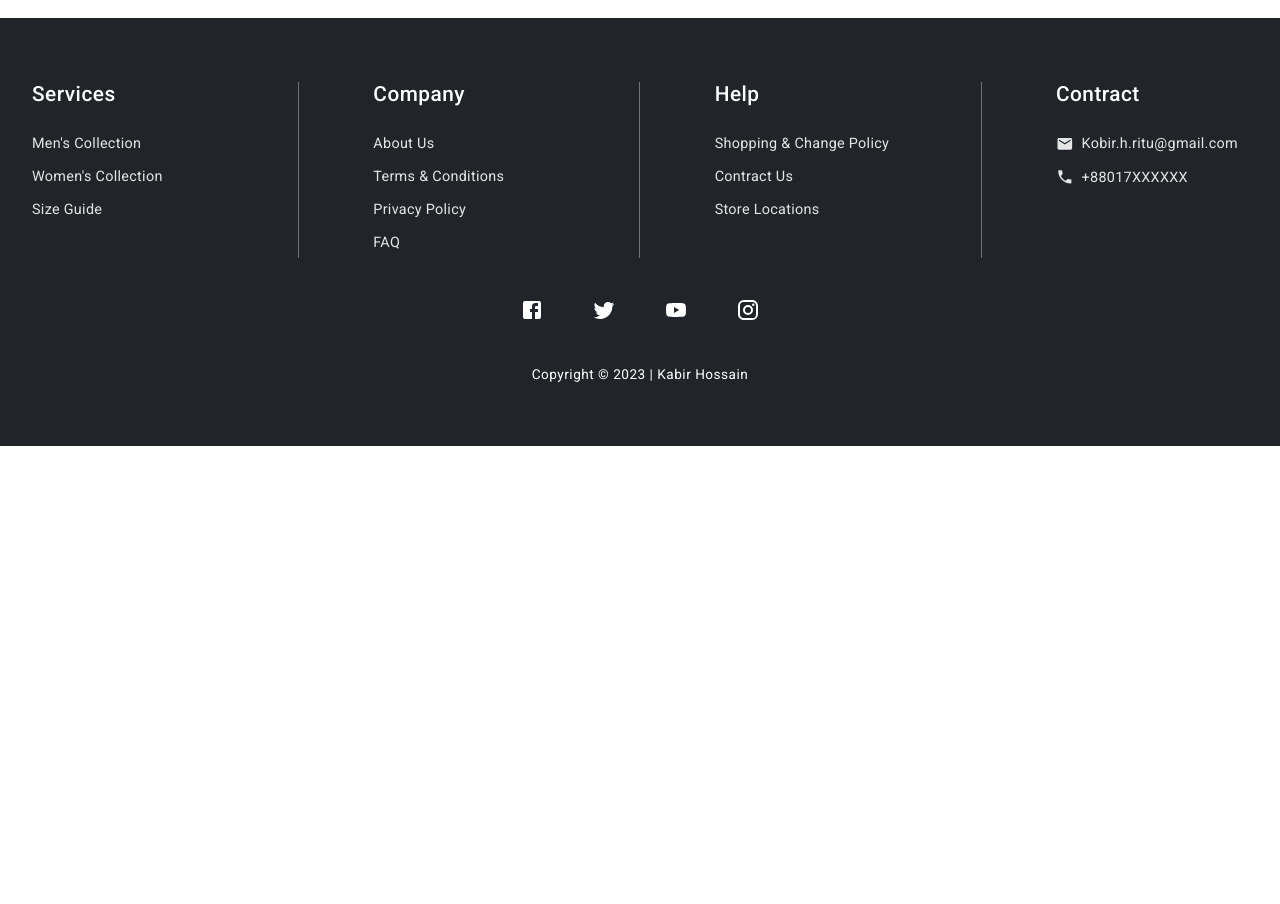
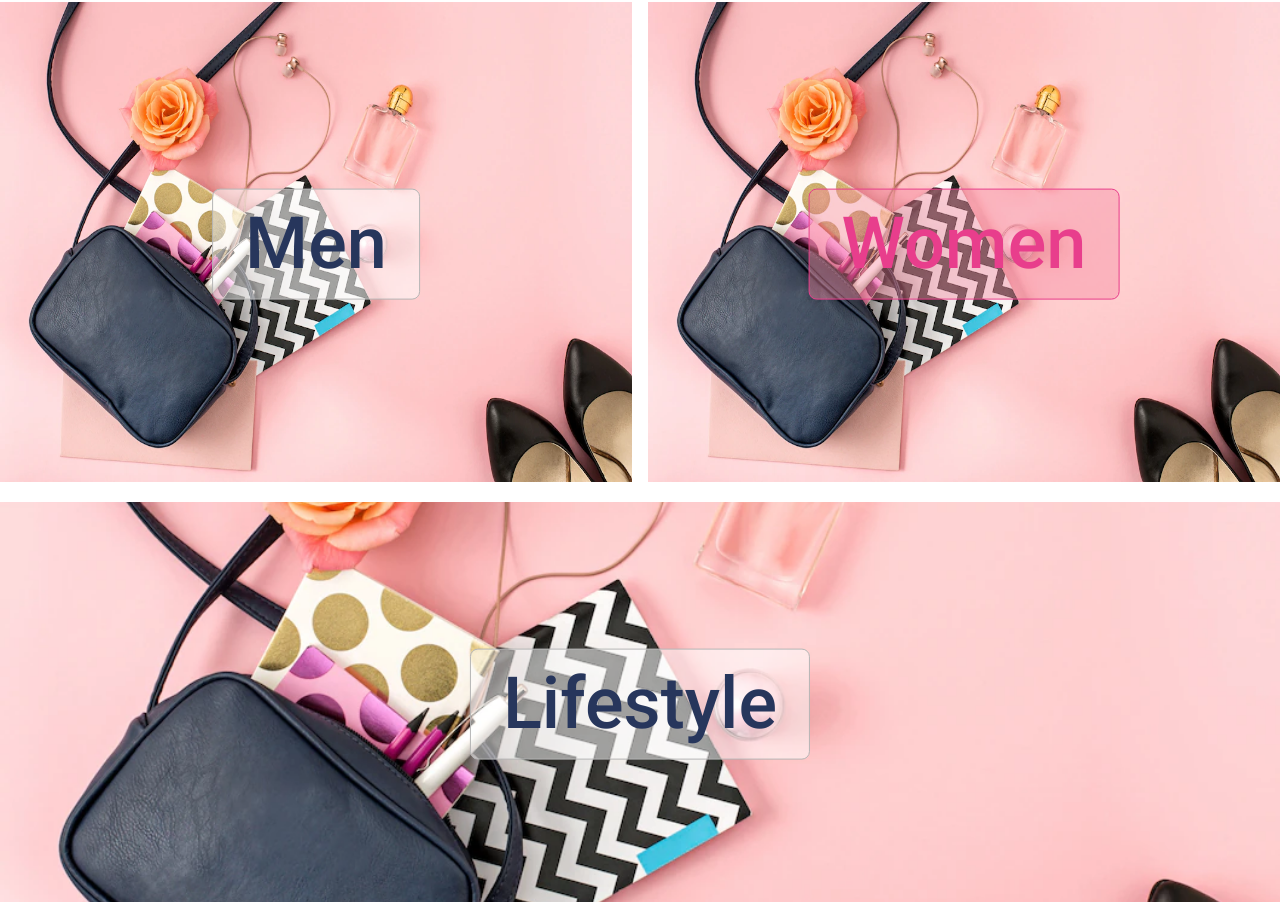
Before and after one commit to kobir1989/Elite-Fashion, a React (Create React App) app in the folder client/: page / in a window 1280 px wide. Shown: the part 770-1674 px from the top of the page. Before the commit the page ends 1216 px from the top, so only its background shows below. Built offline with nearby package versions, Linux system fonts and the light colour scheme.

Commit message:
Categories section card added

```diff
--- /dev/null
+++ b/client/src/pages/Home/Components/CategoriesSection.js
@@ -0,0 +1,35 @@
+import React from 'react';
+import styles from "../styles/CategoriesSection.module.scss";
+import Typography from "../../../components/Common/Typography/Typography";
+
+//TODO: Need Refactor here
+const CategoriesSection = () => {
+   return (
+      <div className={styles.category_wrapper}>
+         <div className={styles.row_one}>
+            <div className={styles.category_man_wrapper}>
+               <img className={styles.img} src="/assets/lifestyles.webp" alt="" />
+               <div className={styles.category_title_men}>
+                  <Typography variant={"h1"}>Men</Typography>
+               </div>
+            </div>
+            <div className={styles.category_women_wrapper}>
+               <img src="/assets/lifestyles.webp" alt="" />
+               <div className={styles.category_title_women}>
+                  <Typography variant={"h1"}>Women</Typography>
+               </div>
+            </div>
+         </div>
+         <div className={styles.row_two}>
+            <div className={styles.category_lifestyle_wrapper}>
+               <img src="/assets/lifestyles.webp" alt="" />
+               <div className={styles.category_title_lifestyle}>
+                  <Typography variant={"h1"}>Lifestyle</Typography>
+               </div>
+            </div>
+         </div>
+      </div>
+   )
+}
+
+export default CategoriesSection;
--- a/client/src/pages/Home/Components/Hero.js
+++ b/client/src/pages/Home/Components/Hero.js
@@ -26,7 +26,7 @@ const Hero = () => {
       <div>
          <Slider {...settings}>
             <div className={`${styles.slider_cover_wrapper} ${styles.cover_1}`}>
-               <img src="assets/lifestyles.webp" alt="cover" />
+               <img src="assets/shoe-cover.webp" alt="cover" />
                <div className={styles.cover_text}>
                   <Typography variant={"h1"}>
                      Everything you <br /> need, on a
--- a/client/src/pages/Home/Home.js
+++ b/client/src/pages/Home/Home.js
@@ -1,6 +1,8 @@
 import React from 'react';
 import PageLayout from '../../layouts/PageLayout';
 import Hero from './Components/Hero';
+import CategoriesSection from './Components/CategoriesSection';
+import styles from "./styles/Home.module.scss";
 
 const Home = () => {
    return (
@@ -8,6 +10,9 @@ const Home = () => {
          <section>
             <Hero />
          </section>
+         <section>
+            <CategoriesSection />
+         </section>
       </PageLayout>
    )
 }
--- /dev/null
+++ b/client/src/pages/Home/styles/CategoriesSection.module.scss
@@ -0,0 +1,82 @@
+@import "../../../sass/sass-utils/mixins";
+@import "../../../sass/sass-utils/colors";
+
+.category_wrapper {
+	width: 100%;
+	@include flex-col;
+	gap: 1rem;
+	.row_one {
+		@include flex-col;
+		cursor: pointer;
+		gap: 1rem;
+		@include screens-md {
+			@include flex-row;
+		}
+		img {
+			width: 100%;
+			height: 30vh;
+			@include screens-md {
+				width: 100%;
+				height: 60vh;
+			}
+		}
+		.category_man_wrapper {
+			position: relative;
+			.category_title_men {
+				position: absolute;
+				top: 50%;
+				left: 50%;
+				background-color: $glass_white;
+				color: $navy;
+				border-radius: 8px;
+				padding: 1rem 2rem;
+				border: 1px solid $gray;
+				transform: translate(-50%, -50%);
+			}
+		}
+		.category_women_wrapper {
+			position: relative;
+			.category_title_women {
+				position: absolute;
+				color: $pink_main;
+				background-color: $glass_pink;
+				padding: 1rem 2rem;
+				border: 1px solid $pink_main;
+				border-radius: 8px;
+				top: 50%;
+				left: 50%;
+				transform: translate(-50%, -50%);
+			}
+		}
+	}
+	.row_two {
+		position: relative;
+		cursor: pointer;
+		img {
+			width: 100%;
+			height: 30vh;
+			background-size: cover;
+			background-position: center;
+			object-fit: cover;
+			@include screens-md {
+				width: 100%;
+				height: 50vh;
+			}
+		}
+		&:hover {
+			cursor: pointer;
+			opacity: 0.9;
+		}
+		.category_title_lifestyle {
+			position: absolute;
+			top: 50%;
+			left: 50%;
+			transform: translate(-50%, -50%);
+			background-color: $glass_white;
+			color: $navy;
+			padding: 1rem 2rem;
+			border: 1px solid $gray;
+			border-radius: 8px;
+		}
+	}
+}
--- /dev/null
+++ b/client/src/pages/Home/styles/Home.module.scss
@@ -0,0 +1,3 @@
+section:not(:first-child) {
+	margin: 2rem 0;
+}
--- a/client/src/sass/sass-utils/_colors.scss
+++ b/client/src/sass/sass-utils/_colors.scss
@@ -16,6 +16,8 @@ $white: #fff;
 $light_gray: #e5e5e5;
 $pink_main: #e83e8c;
 $red_deep: #f24a72;
+$pink_light: #ffc0cb;
 $body: #f8f9fa;
 $back_drop: #010418cb;
-$glass_white: rgba(255, 255, 255, 0.788);
+$glass_white: rgba(255, 255, 255, 0.527);
+$glass_pink: #f58ca46c;
```
Also changed, not shown: client/src/components/Common/Card/CoverCard.js (added, +12 -0 lines), client/src/components/Common/Card/CoverCard.module.scss (added, +17 -0 lines), client/src/components/Common/Card/ProductCard.js (added).
